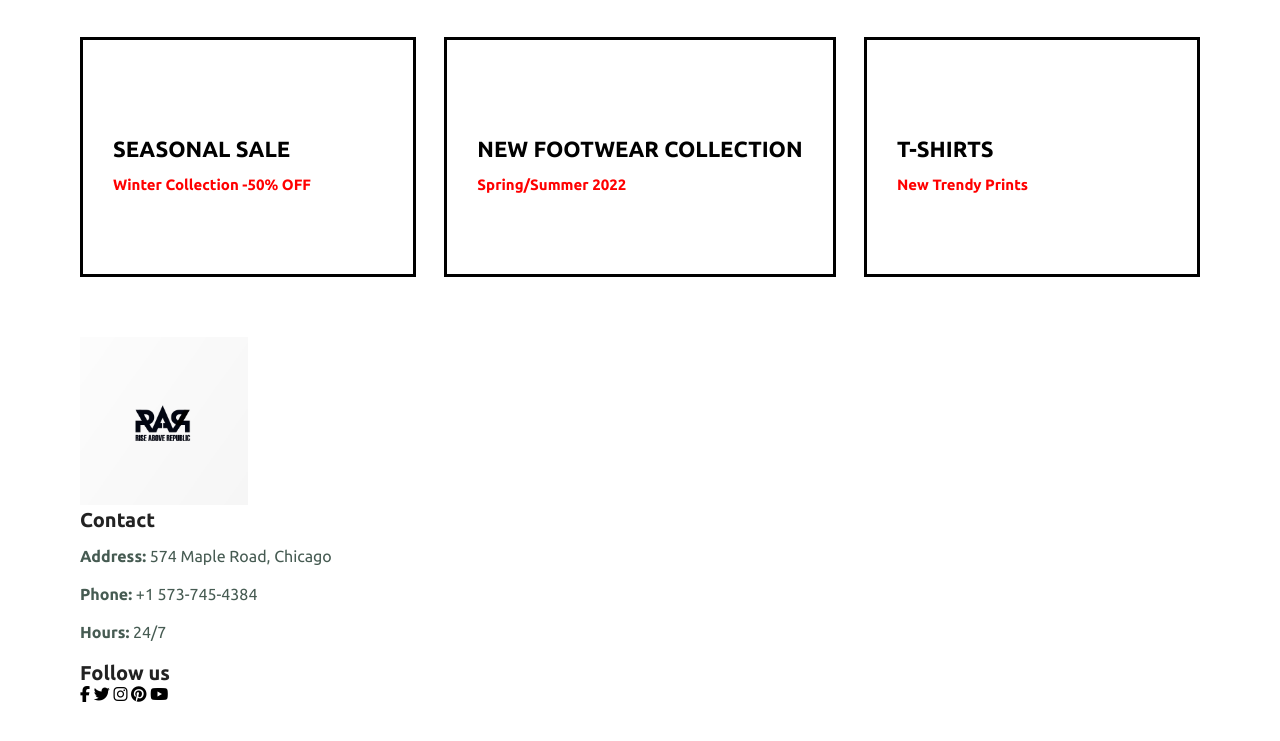
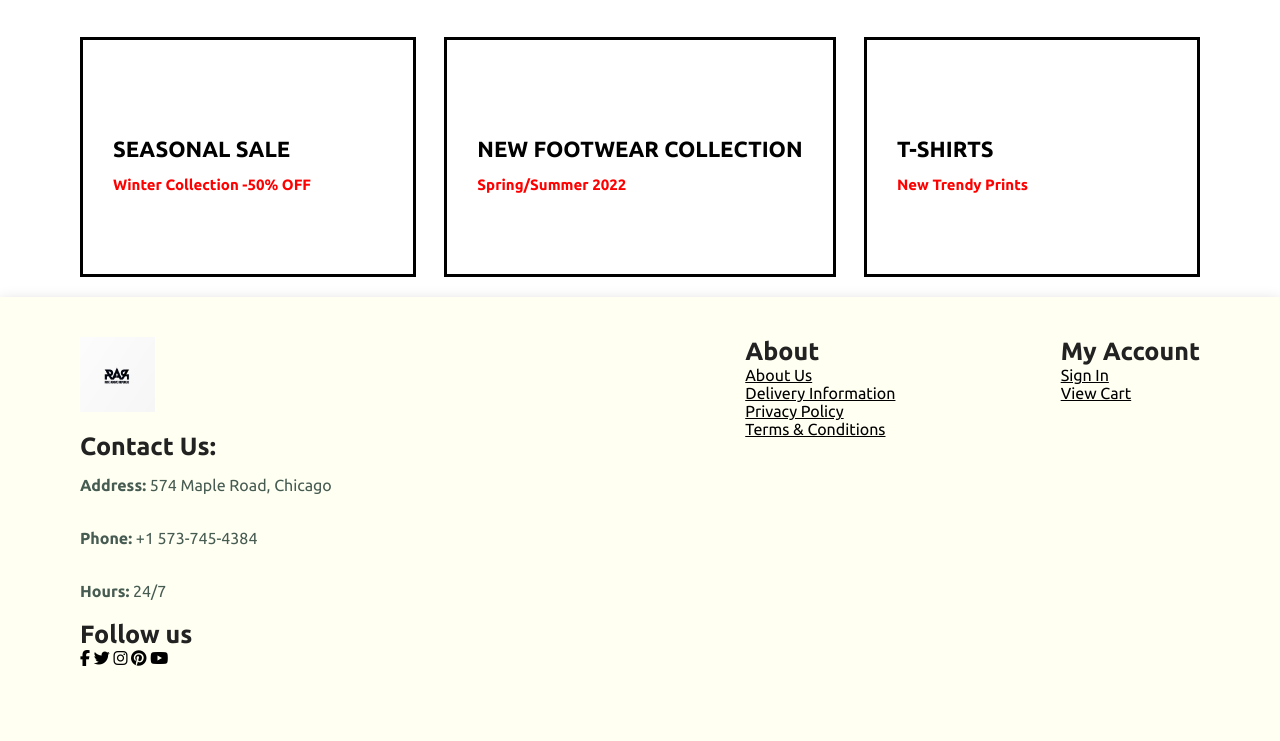
Before and after one commit to 8i-ght/clothing-website, a plain HTML site: page index.html in a window 1280 px wide. Shown: the part 2981-3722 px from the top of the page. Drawn offline with Linux system fonts and the light colour scheme.

Commit message:
style footer

```diff
--- a/index.html
+++ b/index.html
@@ -361,8 +361,8 @@
 
     <footer class="section-p1">
         <div class="col">
-            <img src="img/Rise above logo.png" alt="" class="logo2">
-            <h4>Contact</h4>
+            <img src="img/Rise above logo.png" alt="" class="logo2" style="padding-bottom: 20px;">
+            <h4>Contact Us:</h4>
             <p><strong>Address:</strong> 574 Maple Road, Chicago</p>
             <p><strong>Phone:</strong> +1 573-745-4384</p>
             <p><strong>Hours:</strong> 24/7</p>
@@ -378,7 +378,21 @@
             </div>
         </div>
 
-        <div class=""></div>
+        <div class="col">
+            <h4>About</h4>
+            <a href="#">About Us</a>
+            <a href="#">Delivery Information</a>
+            <a href="#">Privacy Policy</a>
+            <a href="#">Terms & Conditions</a>
+        </div>
+
+        <div class="col">
+            <h4>My Account</h4>
+            <a href="#">Sign In</a>
+            <a href="#">View Cart</a>
+            <a href="My Wishlist"></a>
+            <a href="Help"></a>
+        </div>
     </footer>
 
     <section id="new"></section>
--- a/styles.css
+++ b/styles.css
@@ -426,3 +426,30 @@ a {
     font-weight: 800;
     font-size: 15px;
 }
+
+/* Footer Styling  */
+
+footer {
+   display: flex;
+   flex-wrap: wrap;
+   justify-content: space-between;
+   background-color: #fffff2;
+   box-shadow: 0 5px 15px rgba(0, 0, 0, 0.2);
+}
+
+footer .col {
+    display: flex;
+    flex-direction: column;
+    flex-wrap: flex-start;
+    margin-bottom: 20px;
+}
+
+footer .icon {
+    justify-content: space-between;
+    margin-bottom: 30px;
+}
+
+footer h4 {
+    font-size: 25px;
+    font-family: ;
+}
```
